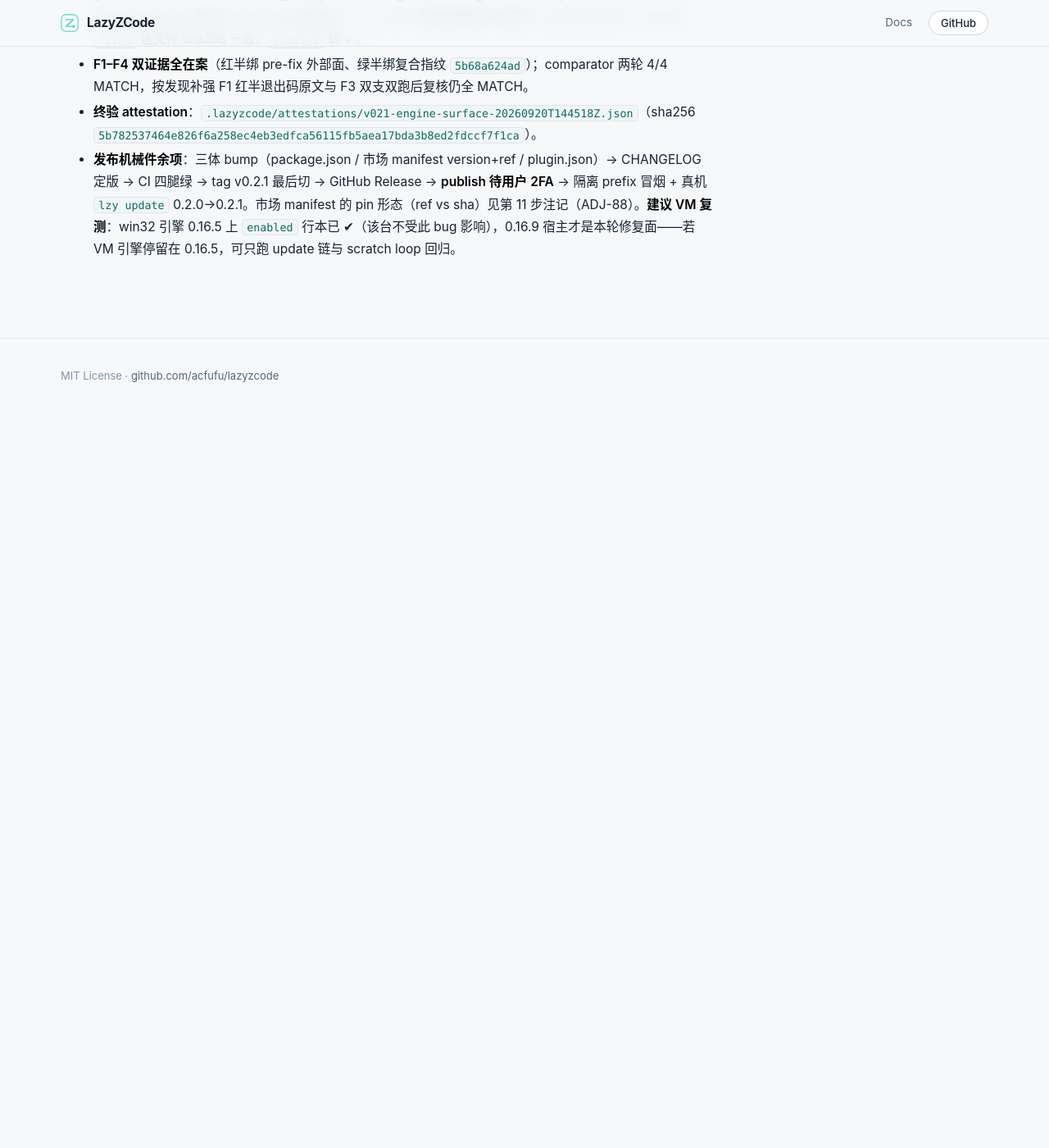
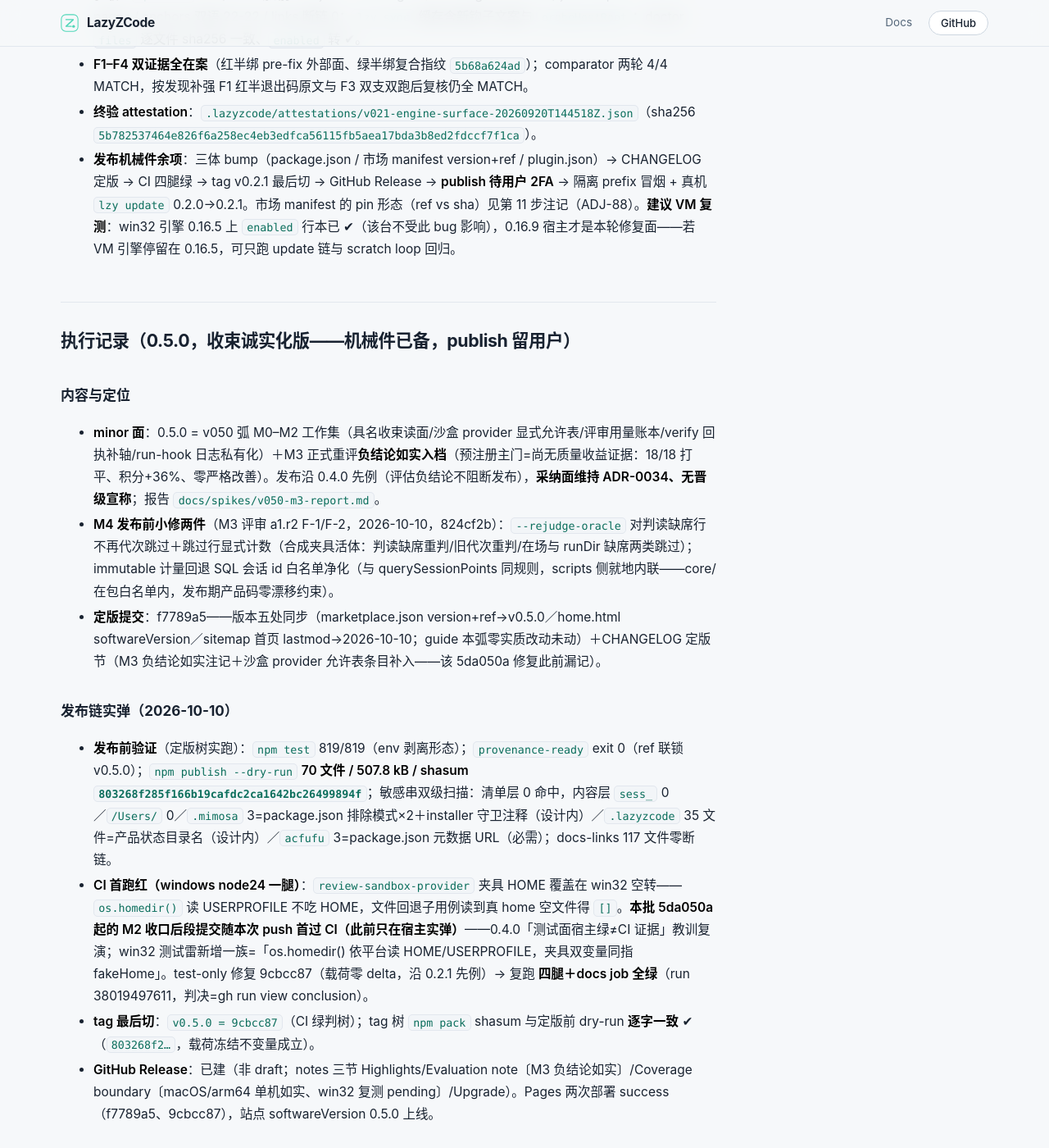
Before and after one commit to Acfufu/lazyzcode, a Jekyll site: the page built from docs/release-checklist.md, in a window 1280 px wide and 1400 px high, scrolled down 36243 px. Shown: the whole window at 82% size. Built offline with Jekyll 4.4.1, drawn with Linux system fonts in a browser that asks for light colours; our own code applies the rules of GitHub Pages for plain Markdown files; before the commit the page ends 36761 px from its top, so only the background shows below that; some of the changed text lies outside the part shown.

Commit message:
docs(release): 0.5.0 执行记录节——发布链实弹＋CI 首跑红 win32 夹具雷新族＋Runbook 余项（publish 留用户）

```diff
--- a/docs/release-checklist.md
+++ b/docs/release-checklist.md
@@ -853,3 +853,25 @@ install`). Requires the ZCode desktop app (logged in), Node ≥ 22, git.
 - **F1–F4 双证据全在案**（红半绑 pre-fix 外部面、绿半绑复合指纹 `5b68a624ad`）；comparator 两轮 4/4 MATCH，按发现补强 F1 红半退出码原文与 F3 双支双跑后复核仍全 MATCH。
 - **终验 attestation**：`.lazyzcode/attestations/v021-engine-surface-20260920T144518Z.json`（sha256 `5b782537464e826f6a258ec4eb3edfca56115fb5aea17bda3b8ed2fdccf7f1ca`）。
 - **发布机械件余项**：三体 bump（package.json / 市场 manifest version+ref / plugin.json）→ CHANGELOG 定版 → CI 四腿绿 → tag v0.2.1 最后切 → GitHub Release → **publish 待用户 2FA** → 隔离 prefix 冒烟 + 真机 `lzy update` 0.2.0→0.2.1。市场 manifest 的 pin 形态（ref vs sha）见第 11 步注记（ADJ-88）。**建议 VM 复测**：win32 引擎 0.16.5 上 `enabled` 行本已 ✔（该台不受此 bug 影响），0.16.9 宿主才是本轮修复面——若 VM 引擎停留在 0.16.5，可只跑 update 链与 scratch loop 回归。
+
+## 执行记录（0.5.0，收束诚实化版——机械件已备，publish 留用户）
+
+### 内容与定位
+
+- **minor 面**：0.5.0 = v050 弧 M0–M2 工作集（具名收束读面/沙盒 provider 显式允许表/评审用量账本/verify 回执补轴/run-hook 日志私有化）＋M3 正式重评**负结论如实入档**（预注册主门=尚无质量收益证据：18/18 打平、积分+36%、零严格改善）。发布沿 0.4.0 先例（评估负结论不阻断发布），**采纳面维持 ADR-0034、无晋级宣称**；报告 `docs/spikes/v050-m3-report.md`。
+- **M4 发布前小修两件**（M3 评审 a1.r2 F-1/F-2，2026-10-10，824cf2b）：`--rejudge-oracle` 对判读缺席行不再代次跳过＋跳过行显式计数（合成夹具活体：判读缺席重判/旧代次重判/在场与 runDir 缺席两类跳过）；immutable 计量回退 SQL 会话 id 白名单净化（与 querySessionPoints 同规则，scripts 侧就地内联——core/ 在包白名单内，发布期产品码零漂移约束）。
+- **定版提交**：f7789a5——版本五处同步（marketplace.json version+ref→v0.5.0／home.html softwareVersion／sitemap 首页 lastmod→2026-10-10；guide 本弧零实质改动未动）＋CHANGELOG 定版节（M3 负结论如实注记＋沙盒 provider 允许表条目补入——该 5da050a 修复此前漏记）。
+
+### 发布链实弹（2026-10-10）
+
+- **发布前验证**（定版树实跑）：`npm test` 819/819（env 剥离形态）；`provenance-ready` exit 0（ref 联锁 v0.5.0）；`npm publish --dry-run` **70 文件 / 507.8 kB / shasum `803268f285f166b19cafdc2ca1642bc26499894f`**；敏感串双级扫描：清单层 0 命中，内容层 `sess_` 0／`/Users/` 0／`.mimosa` 3=package.json 排除模式×2＋installer 守卫注释（设计内）／`.lazyzcode` 35 文件=产品状态目录名（设计内）／`acfufu` 3=package.json 元数据 URL（必需）；docs-links 117 文件零断链。
+- **CI 首跑红（windows node24 一腿）**：`review-sandbox-provider` 夹具 HOME 覆盖在 win32 空转——`os.homedir()` 读 USERPROFILE 不吃 HOME，文件回退子用例读到真 home 空文件得 `[]`。**本批 5da050a 起的 M2 收口后段提交随本次 push 首过 CI（此前只在宿主实弹）**——0.4.0「测试面宿主绿≠CI 证据」教训复演；win32 测试雷新增一族=「os.homedir() 依平台读 HOME/USERPROFILE，夹具双变量同指 fakeHome」。test-only 修复 9cbcc87（载荷零 delta，沿 0.2.1 先例）→ 复跑 **四腿＋docs job 全绿**（run 38019497611，判决=gh run view conclusion）。
+- **tag 最后切**：`v0.5.0 = 9cbcc87`（CI 绿判树）；tag 树 `npm pack` shasum 与定版前 dry-run **逐字一致** ✔（`803268f2…`，载荷冻结不变量成立）。
+- **GitHub Release**：已建（非 draft；notes 三节 Highlights/Evaluation note〔M3 负结论如实〕/Coverage boundary〔macOS/arm64 单机如实、win32 复测 pending〕/Upgrade）。Pages 两次部署 success（f7789a5、9cbcc87），站点 softwareVersion 0.5.0 上线。
+
+### Runbook 余项（publish 用户 2FA 起）
+
+1. **publish（用户 2FA）**：载荷=tag 树 tarball `/tmp/lzy050-tagtree/lazyzcode-0.5.0.tgz`（`npm publish <tarball>`，绕 0.0.6 tag 后提交反模式）。
+2. **发后核验**：registry `dist-tag latest=0.5.0`（curl HTTP 端点为真相源，CDN 传播窗数分钟）；发布 shasum 与 dry-run 逐字一致；隔离 prefix 冒烟 `npm i -g lazyzcode@0.5.0 --prefix /tmp/lzy-smoke-050 --prefer-online`（npm12 EALLOWREMOTE 绕法）→ `lzy --version` 应 0.5.0 ＋ `lzy doctor`；真机 `lzy update` 0.4.1→0.5.0 全链（新装子进程 sync=ADR-0012 活体）；doctor `payload-ver` 双 ✔。
+3. **win32 VM 复测**（发布域，publish 后才可做——update 目标须已发布）：registry 新装/update 链/doctor（handoff-causes 新行活体）/scratch loop 全链（具名收束读面 win32 活体）。
+4. **收官同步**：AGENTS §2 发布收官四处固定位点＋本节补记（publish 时刻/registry 读数）＋CHANGELOG 无需动（定版日=publish 日）。
```
